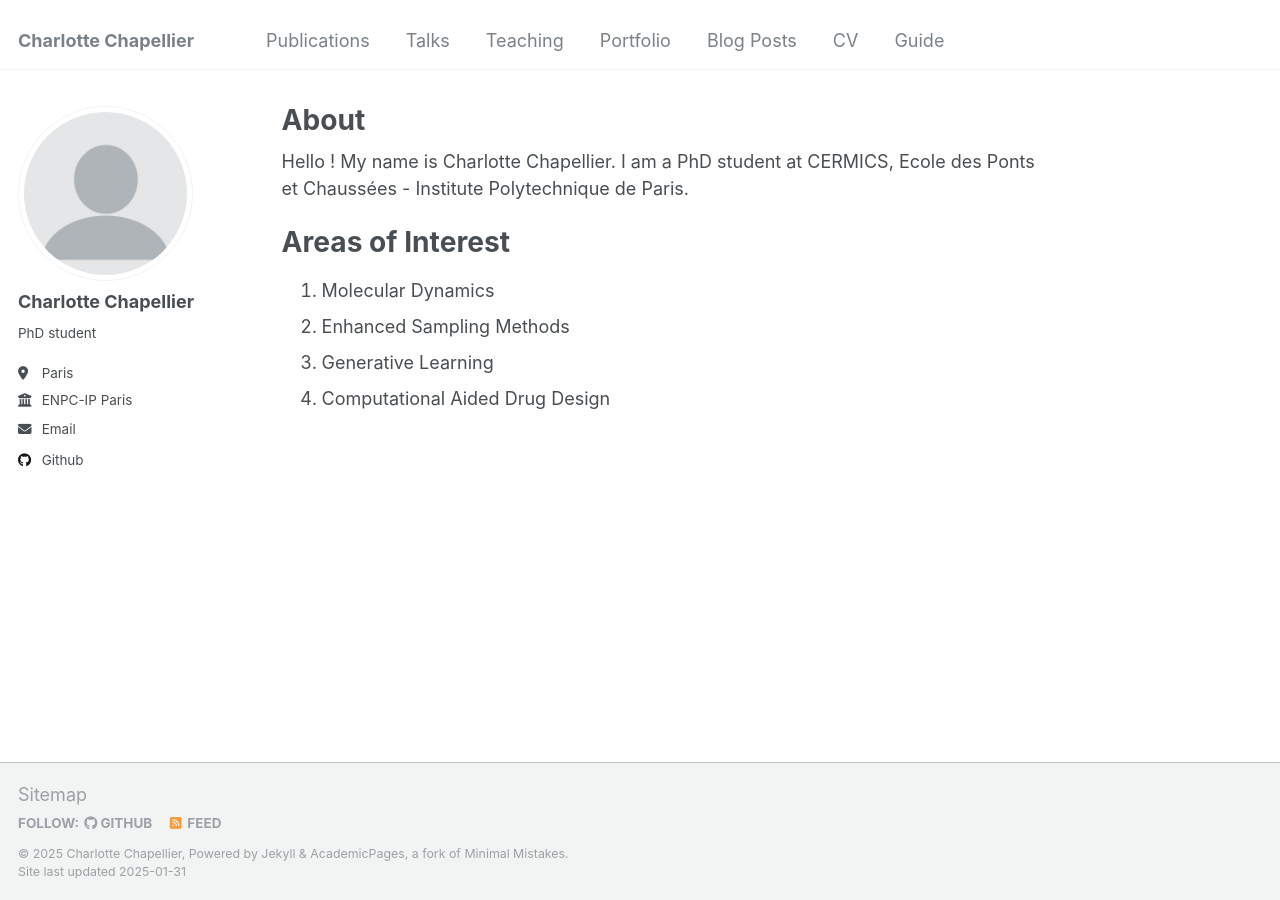
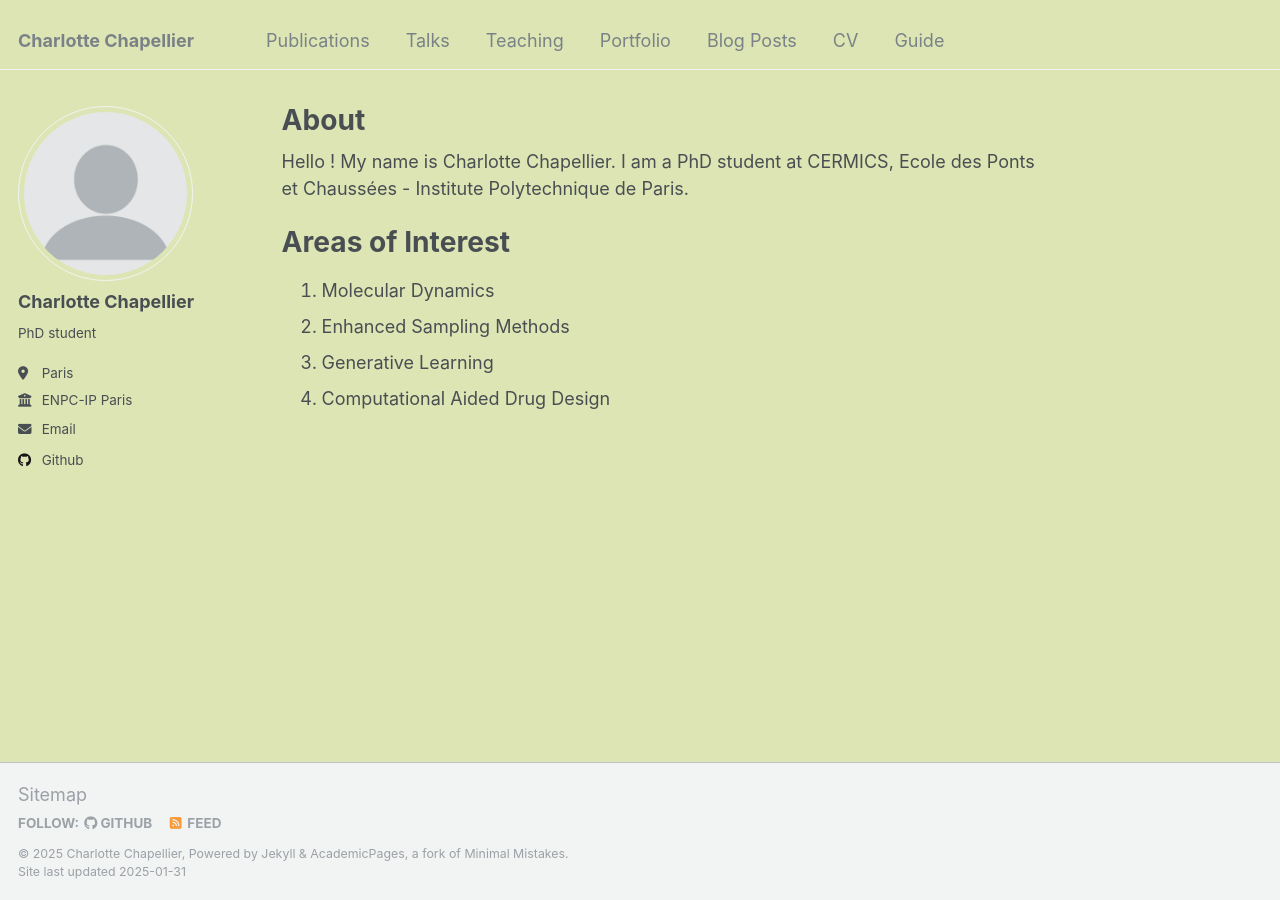
Before and after one commit to chapellier-c/chapellier-c, a Jekyll site: the page built from _pages/about.md, in a window 1280 px wide. Built offline with Jekyll 4.4.1, drawn with Linux system fonts in a browser that asks for light colours.

Commit message:
Update _variables.scss
Changed background color to see if it works consistently on webpage

```diff
--- a/_sass/_variables.scss
+++ b/_sass/_variables.scss
@@ -62,7 +62,7 @@ $light-gray                 : mix(#fff, $gray, 50%);
 $lighter-gray               : mix(#fff, $gray, 90%);
 
 $body-color                 : #fff;
-$background-color           : #fff;
+$background-color           : #dde5b4;
 $code-background-color      : #fafafa;
 $code-background-color-dark : $light-gray;
 $text-color                 : $dark-gray;
```
